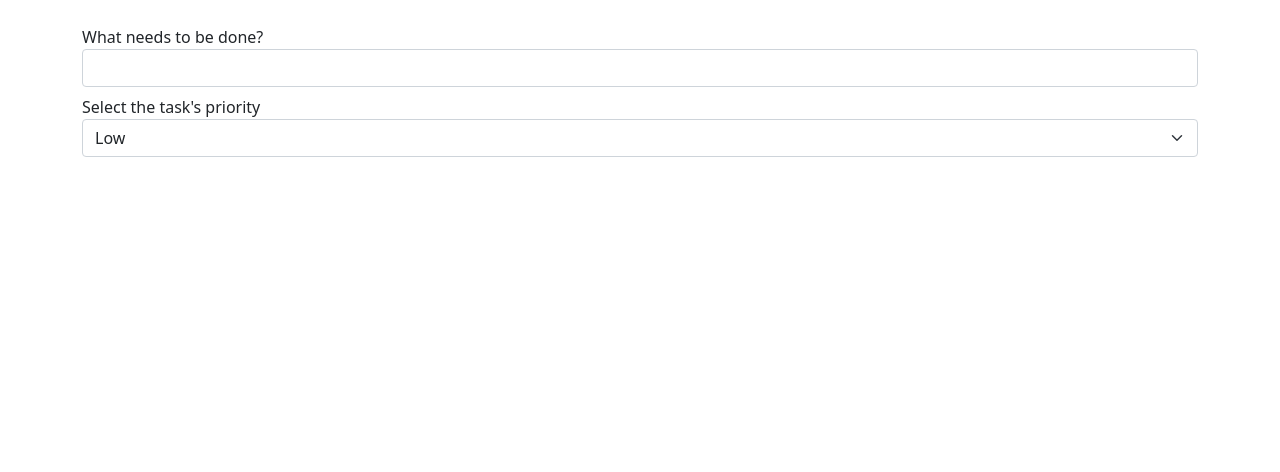
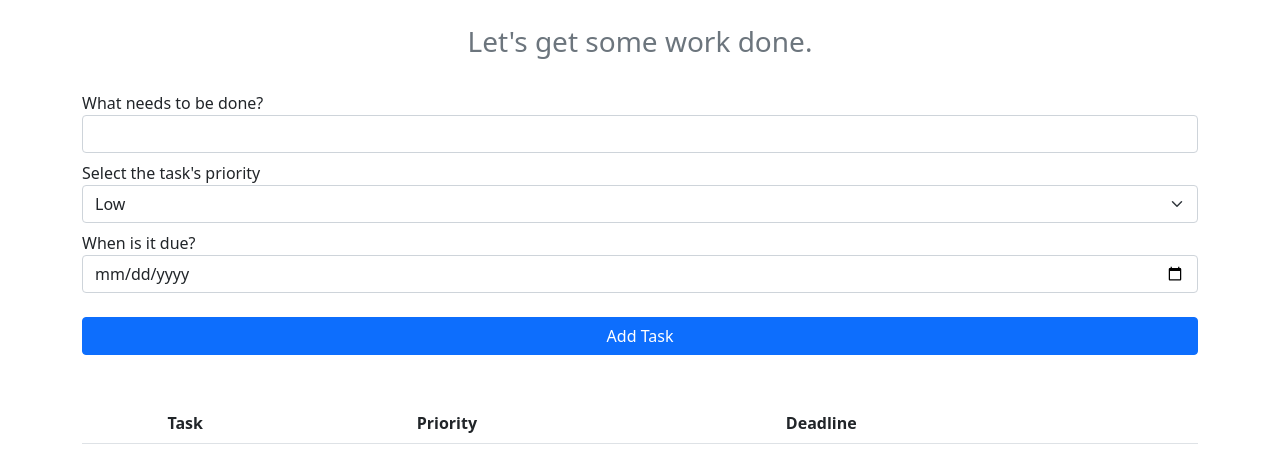
Before and after one commit to azizul-c/MyTasks, a plain HTML site: page app/index.html in a window 1280 px wide. Shown: the part 98-570 px from the top of the page. Drawn offline with nearby package versions, Linux system fonts and the light colour scheme.

Commit message:
Work on front-end

```diff
--- a/app/index.html
+++ b/app/index.html
@@ -28,6 +28,8 @@
         My<span class="text-primary">Tasks</span>
       </h1>
       <br />
+      <h3 class="text-secondary text-center">Let's get some work done.</h3>
+      <br />
       <form id="task-form">
         <div class="form-group">
           <label for="task">What needs to be done?</label>
@@ -42,7 +44,29 @@
             <option value="3">High</option>
           </select>
         </div>
+        <div class="form-group mt-2">
+          <label for="date">When is it due?</label>
+          <input type="date" id="date" class="form-control" />
+        </div>
+        <br />
+        <input
+          type="submit"
+          value="Add Task"
+          class="btn btn-primary btn-block w-100"
+        />
       </form>
+      <table class="table table-striped table-hover mt-5">
+        <thead>
+          <tr>
+            <th></th>
+            <th>Task</th>
+            <th>Priority</th>
+            <th>Deadline</th>
+          </tr>
+        </thead>
+        <tbody id="task-list"></tbody>
+      </table>
     </div>
+    <script src="app.js"></script>
   </body>
 </html>
```
